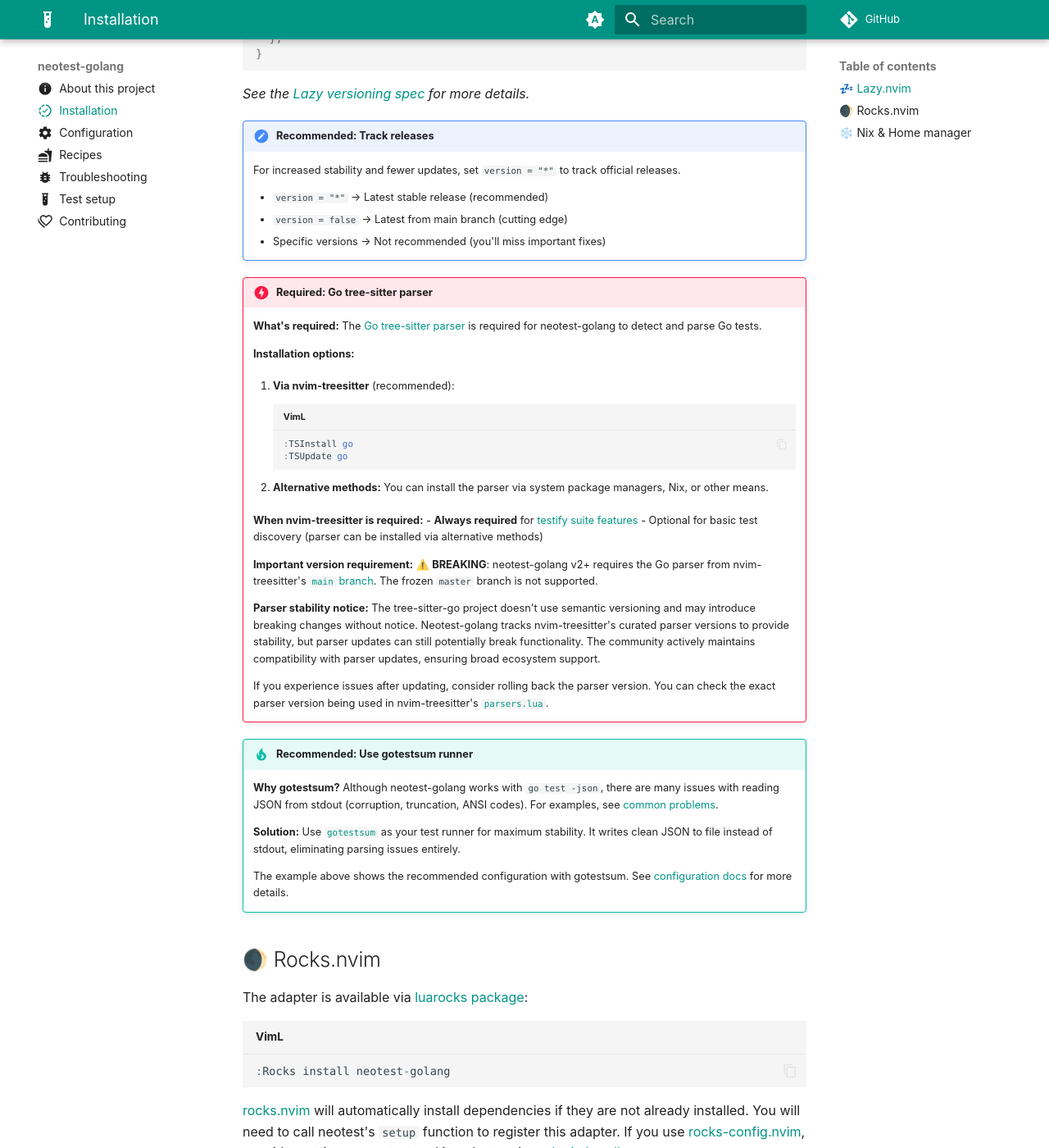
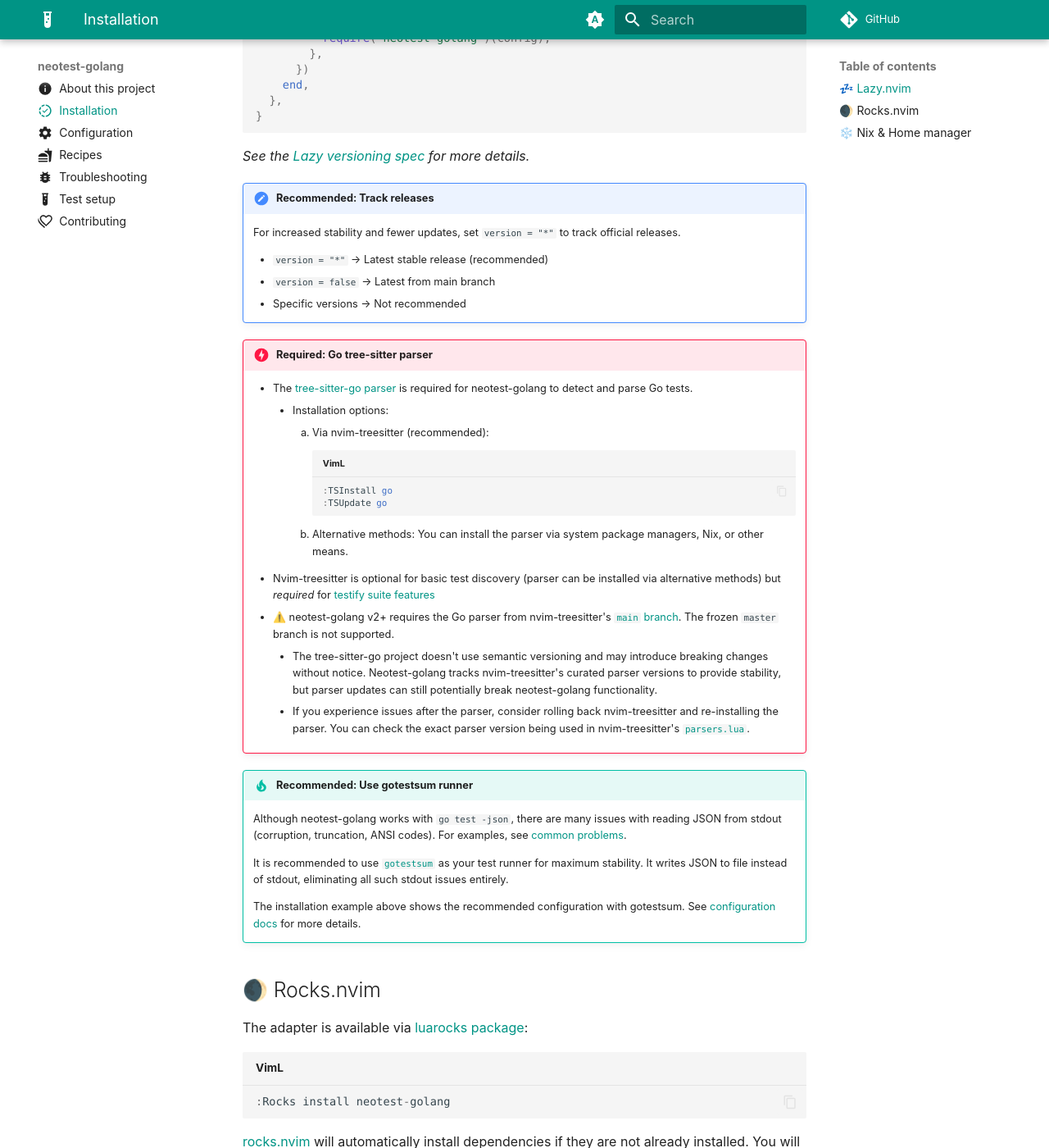
Before and after one commit to fredrikaverpil/neotest-golang, an MkDocs documentation site: the page built from docs/install.md, in a window 1280 px wide and 1400 px high, scrolled down 936 px. Shown: the whole window at 82% size. Built offline with MkDocs 1.6.1 and Material for MkDocs 9.7.7, drawn with Linux system fonts in a browser that asks for light colours; comment, search, counter and statistics services are not loaded; some of the changed text lies outside the part shown.

Commit message:
docs: tweaks (#408)

````diff
--- a/docs/install.md
+++ b/docs/install.md
@@ -20,13 +20,17 @@ return {
       "nvim-neotest/nvim-nio",
       "nvim-lua/plenary.nvim",
       "antoinemadec/FixCursorHold.nvim",
-      { "nvim-treesitter/nvim-treesitter", branch = "main" }, -- Optional
+      {
+        "nvim-treesitter/nvim-treesitter", -- Optional, but recommended
+        branch = "main"  -- NOTE; not the master branch!
+        build = function()
+          vim.cmd([[:TSUpdate go]])
+        end,
       {
         "fredrikaverpil/neotest-golang",
         version = "*",  -- Optional, but recommended
         build = function()
           vim.system({"go", "install", "gotest.tools/gotestsum@latest"}):wait() -- Optional, but recommended
-          vim.cmd([[:TSUpdate go]])  -- Optional
         end,
       },
     },
@@ -52,55 +56,43 @@ details._
     For increased stability and fewer updates, set `version = "*"` to track official releases.
 
     - `version = "*"` → Latest stable release (recommended)
-    - `version = false` → Latest from main branch (cutting edge)
-    - Specific versions → Not recommended (you'll miss important fixes)
+    - `version = false` → Latest from main branch
+    - Specific versions → Not recommended
 
 !!! danger "Required: Go tree-sitter parser"
 
-    **What's required:** The [Go tree-sitter parser](https://github.com/tree-sitter/tree-sitter-go)
-    is required for neotest-golang to detect and parse Go tests.
-
-    **Installation options:**
-
-    1. **Via nvim-treesitter** (recommended):
-       ```vim
-       :TSInstall go
-       :TSUpdate go
-       ```
-
-    2. **Alternative methods:** You can install the parser via system package managers, Nix, or other means.
-
-    **When nvim-treesitter is required:**
-    - **Always required** for [testify suite features](config.md#testify_enabled)
-    - Optional for basic test discovery (parser can be installed via alternative methods)
-
-    **Important version requirement:**
-    ⚠️ **BREAKING**: neotest-golang v2+ requires the Go parser from nvim-treesitter's
+    - The [tree-sitter-go parser](https://github.com/tree-sitter/tree-sitter-go) is required for neotest-golang to detect and parse Go tests.
+        - Installation options:
+            1. Via nvim-treesitter (recommended):
+               ```vim
+               :TSInstall go
+               :TSUpdate go
+               ```
+            2. Alternative methods: You can install the parser via system package managers, Nix, or other means.
+    - Nvim-treesitter is optional for basic test discovery (parser can be installed via alternative methods) but
+      _required_ for [testify suite features](config.md#testify_enabled)
+    - ⚠️ neotest-golang v2+ requires the Go parser from nvim-treesitter's
     [`main` branch](https://github.com/nvim-treesitter/nvim-treesitter/tree/main).
     The frozen `master` branch is not supported.
-
-    **Parser stability notice:**
-    The tree-sitter-go project doesn't use semantic versioning and may introduce
-    breaking changes without notice. Neotest-golang tracks nvim-treesitter's curated
-    parser versions to provide stability, but parser updates can still potentially break
-    functionality. The community actively maintains compatibility with parser updates,
-    ensuring broad ecosystem support.
-
-    If you experience issues after updating, consider rolling back the parser version.
-    You can check the exact parser version being used in nvim-treesitter's
-    [`parsers.lua`](https://github.com/nvim-treesitter/nvim-treesitter/blob/main/lua/nvim-treesitter/parsers.lua).
+        - The tree-sitter-go project doesn't use semantic versioning and may introduce
+        breaking changes without notice. Neotest-golang tracks nvim-treesitter's curated
+        parser versions to provide stability, but parser updates can still potentially break
+        neotest-golang functionality.
+        - If you experience issues after the parser, consider rolling back nvim-treesitter and re-installing the parser.
+        You can check the exact parser version being used in nvim-treesitter's
+        [`parsers.lua`](https://github.com/nvim-treesitter/nvim-treesitter/blob/main/lua/nvim-treesitter/parsers.lua).
 
 !!! tip "Recommended: Use gotestsum runner"
 
-    **Why gotestsum?** Although neotest-golang works with `go test -json`, there are
+    Although neotest-golang works with `go test -json`, there are
     many issues with reading JSON from stdout (corruption, truncation, ANSI codes).
-    For examples, see [common problems](trouble.md#common_problems).
+    For examples, see [common problems](trouble.md#common-problems).
 
-    **Solution:** Use [`gotestsum`](https://github.com/gotestyourself/gotestsum)
-    as your test runner for maximum stability. It writes clean JSON to file instead
-    of stdout, eliminating parsing issues entirely.
+    It is recommended to use [`gotestsum`](https://github.com/gotestyourself/gotestsum)
+    as your test runner for maximum stability. It writes JSON to file instead
+    of stdout, eliminating all such stdout issues entirely.
 
-    The example above shows the recommended configuration with gotestsum.
+    The installation example above shows the recommended configuration with gotestsum.
     See [configuration docs](config.md/#runner) for more details.
 
 ## 🌒 Rocks.nvim
````
Also changed, not shown: docs/trouble.md (+7 -6 lines), 1 other file.
